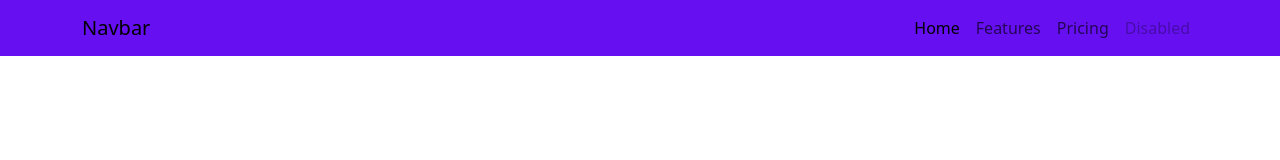
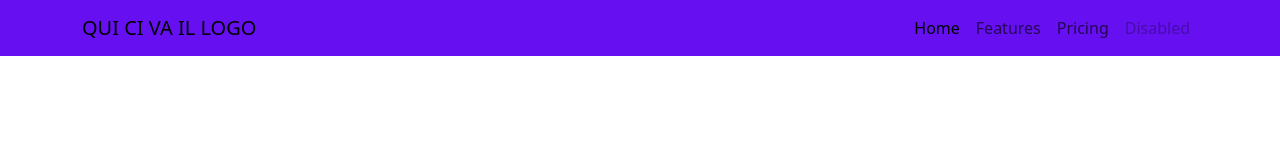
Before and after one commit to AlexGrottola/StarterVite, a website built with Vite: page index.html in a window 1280 px wide. Built offline with nearby package versions, Linux system fonts and the light colour scheme.

Commit message:
Ho aggiornato l'index.html

```diff
--- a/index.html
+++ b/index.html
@@ -10,7 +10,7 @@
     <header>
       <nav class="navbar navbar-expand-lg bg-colore-inventato">
   <div class="container">
-    <a class="navbar-brand" href="#">Navbar</a>
+    <a class="navbar-brand" href="#">QUI CI VA IL LOGO</a>
     <button class="navbar-toggler" type="button" data-bs-toggle="collapse" data-bs-target="#navbarNavAltMarkup" aria-controls="navbarNavAltMarkup" aria-expanded="false" aria-label="Toggle navigation">
       <span class="navbar-toggler-icon"></span>
     </button>
```
